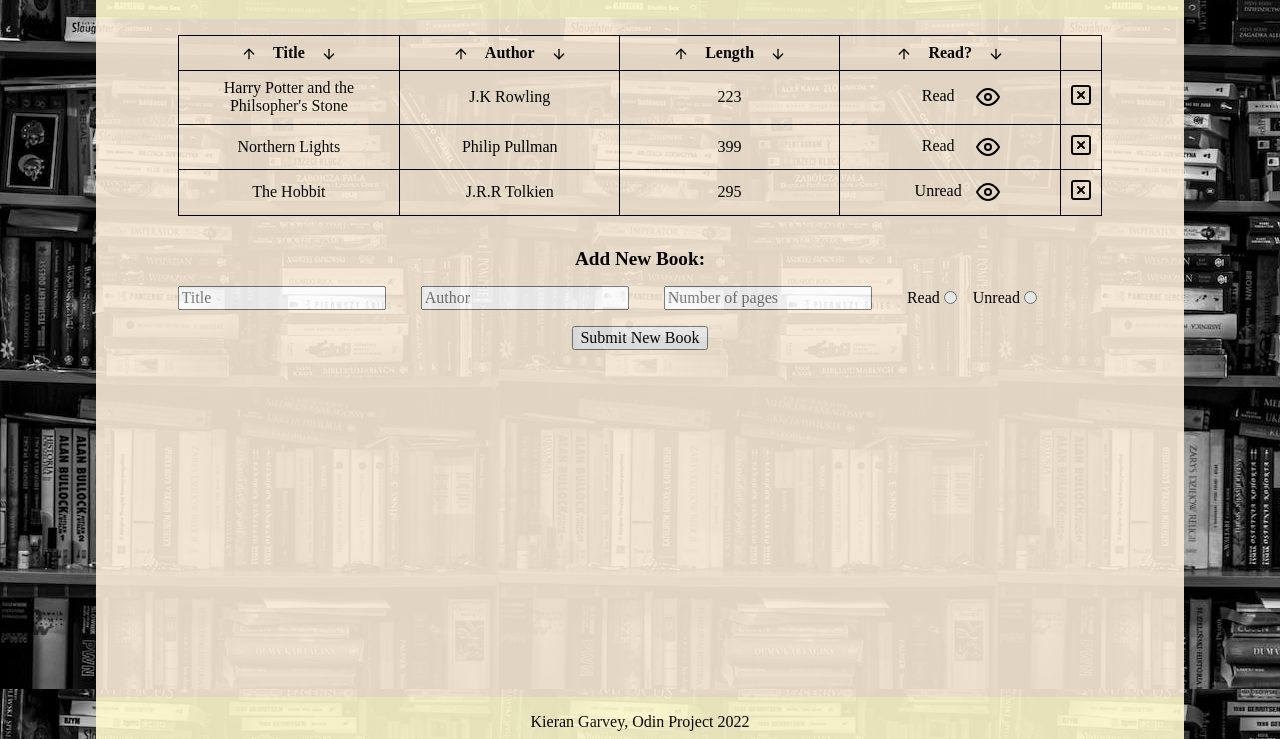
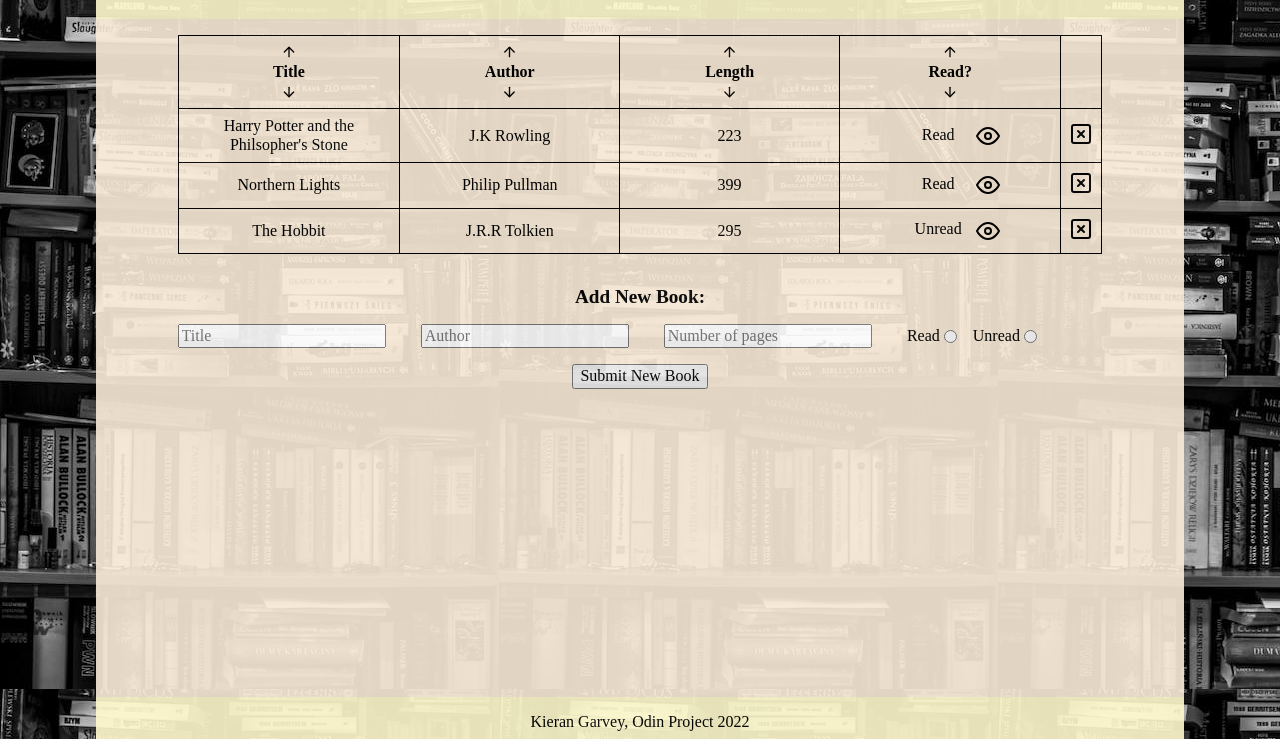
Before and after one commit to KGarvey92/library, a plain HTML site: page library.html in a window 1280 px wide. Shown: the part 61-800 px from the top of the page. Drawn offline with Linux system fonts and the light colour scheme.

Commit message:
turn sort buttons into flex

```diff
--- a/library.html
+++ b/library.html
@@ -17,10 +17,10 @@
         <table>
             <thead>
                 <tr>
-                    <th><img src="/images/arrow-up.svg" alt="ascending sort icon"><span>Title</span><img src="/images/arrow-down.svg" alt="descending sort icon"></th>
-                    <th><img src="/images/arrow-up.svg" alt="ascending sort icon"><span>Author</span><img src="/images/arrow-down.svg" alt="descending sort icon"></th>
-                    <th><img src="/images/arrow-up.svg" alt="ascending sort icon"><span>Length</span><img src="/images/arrow-down.svg" alt="descending sort icon"></th>
-                    <th><img src="/images/arrow-up.svg" alt="ascending sort icon"><span>Read?</span><img src="/images/arrow-down.svg" alt="descending sort icon"></th>
+                    <th><div><img src="/images/arrow-up.svg" alt="ascending sort icon"><span>Title</span><img src="/images/arrow-down.svg" alt="descending sort icon"></div></th>
+                    <th><div><img src="/images/arrow-up.svg" alt="ascending sort icon"><span>Author</span><img src="/images/arrow-down.svg" alt="descending sort icon"></div></th>
+                    <th><div><img src="/images/arrow-up.svg" alt="ascending sort icon"><span>Length</span><img src="/images/arrow-down.svg" alt="descending sort icon"></div></th>
+                    <th><div><img src="/images/arrow-up.svg" alt="ascending sort icon"><span>Read?</span><img src="/images/arrow-down.svg" alt="descending sort icon"></div></th>
                 </tr>
             </thead>
             <tbody>
--- a/styles.css
+++ b/styles.css
@@ -35,10 +35,14 @@ table {
     margin-bottom: 1rem;
 }
 
+th div {
+    display: flex;
+    flex-direction: column;
+    gap: 0.2rem;
+}
+
 th img {
     height: 1rem;
-    margin-inline: 1rem;
-    vertical-align: middle;
 }
 
 th img:hover {
```
